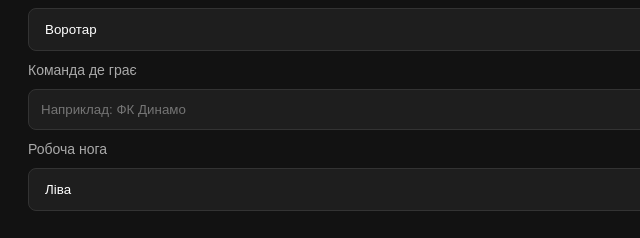
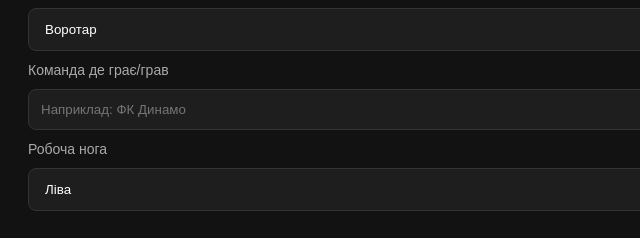
Before and after one commit to SangfoidEns/Metalist, a plain HTML site: page index.html in a window 1280 px wide. Shown: the part 355-593 px from the top of the page, 0-640 px from the left. Drawn offline with Linux system fonts and the light colour scheme; a script that the page names is missing.

Commit message:
Update label for team input field

```diff
--- a/index.html
+++ b/index.html
@@ -40,7 +40,7 @@
         <option value="Нападник">Нападник</option>
     </select>
 
-    <label>Команда де грає</label>
+    <label>Команда де грає/грав</label>
     <input type="text" id="team" placeholder="Наприклад: ФК Динамо">
 
     <label>Робоча нога</label>
```
